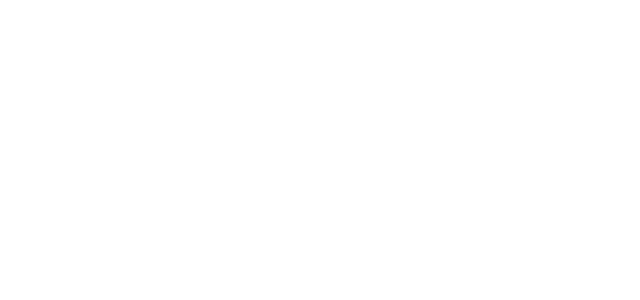
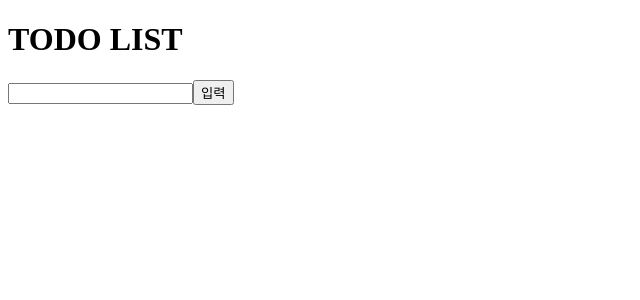
Before and after one commit to lifeisegg123/pf-fp-tdd, a Next.js app: page / in a window 1280 px wide. Shown: the top 300 px of the page, without its empty margins (0-640 px from the left). Built offline with nearby package versions, Linux system fonts and the light colour scheme.

Commit message:
feat: index page

```diff
--- a/src/components/TodoList/TodoList.tsx
+++ b/src/components/TodoList/TodoList.tsx
@@ -1,10 +1,6 @@
+import { Todo } from "src/interfaces";
 import { TodoItem } from "../TodoItem";
 
-interface Todo {
-  id: string;
-  desc: string;
-  checked: boolean;
-}
 interface TodoListProps {
   todos: Todo[];
   onCheck: (id: string) => () => void;
--- a/src/interfaces/index.ts
+++ b/src/interfaces/index.ts
@@ -1 +1,2 @@
 export * from "./component";
+export * from "./todo";
--- /dev/null
+++ b/src/interfaces/todo.ts
@@ -0,0 +1,5 @@
+export interface Todo {
+  id: string;
+  desc: string;
+  checked: boolean;
+}
--- a/src/pages/index.tsx
+++ b/src/pages/index.tsx
@@ -1,7 +1,71 @@
+import { filter, map, pipe, toArray } from "@fxts/core";
 import type { NextPage } from "next";
+import { ChangeEvent, FormEvent, useState } from "react";
+import { Button } from "src/components/Button";
+import { Input } from "src/components/Input";
+import { TodoList } from "src/components/TodoList";
+import { Typo } from "src/components/Typo";
+import { Todo } from "src/interfaces";
 
 const Home: NextPage = () => {
-  return <div></div>;
+  const [todos, setTodos] = useState<Todo[]>([]);
+
+  const [value, setValue] = useState("");
+
+  const onRemove = (targetId: string) => () => {
+    setTodos((prev) =>
+      pipe(
+        prev,
+        filter(({ id }) => targetId !== id),
+        toArray
+      )
+    );
+  };
+  const onCheck = (targetId: string) => () => {
+    setTodos((prev) =>
+      pipe(
+        prev,
+        map(({ id, checked, desc }) => ({
+          id,
+          checked: id === targetId ? !checked : checked,
+          desc,
+        })),
+        toArray
+      )
+    );
+  };
+
+  const handleChange = (e: ChangeEvent<HTMLInputElement>) => {
+    setValue(e.target.value);
+  };
+
+  const handleSubmit = (e: FormEvent<HTMLFormElement>) => {
+    e.preventDefault();
+    setTodos((prev) => [
+      ...prev,
+      {
+        id: String(Date.now()),
+        checked: false,
+        desc: value,
+      },
+    ]);
+    setValue("");
+  };
+
+  return (
+    <>
+      <header>
+        <Typo as="h1">TODO LIST</Typo>
+      </header>
+      <main>
+        <form onSubmit={handleSubmit}>
+          <Input value={value} onChange={handleChange} />
+          <Button>입력</Button>
+        </form>
+        <TodoList todos={todos} onRemove={onRemove} onCheck={onCheck} />
+      </main>
+    </>
+  );
 };
 
 export default Home;
```
